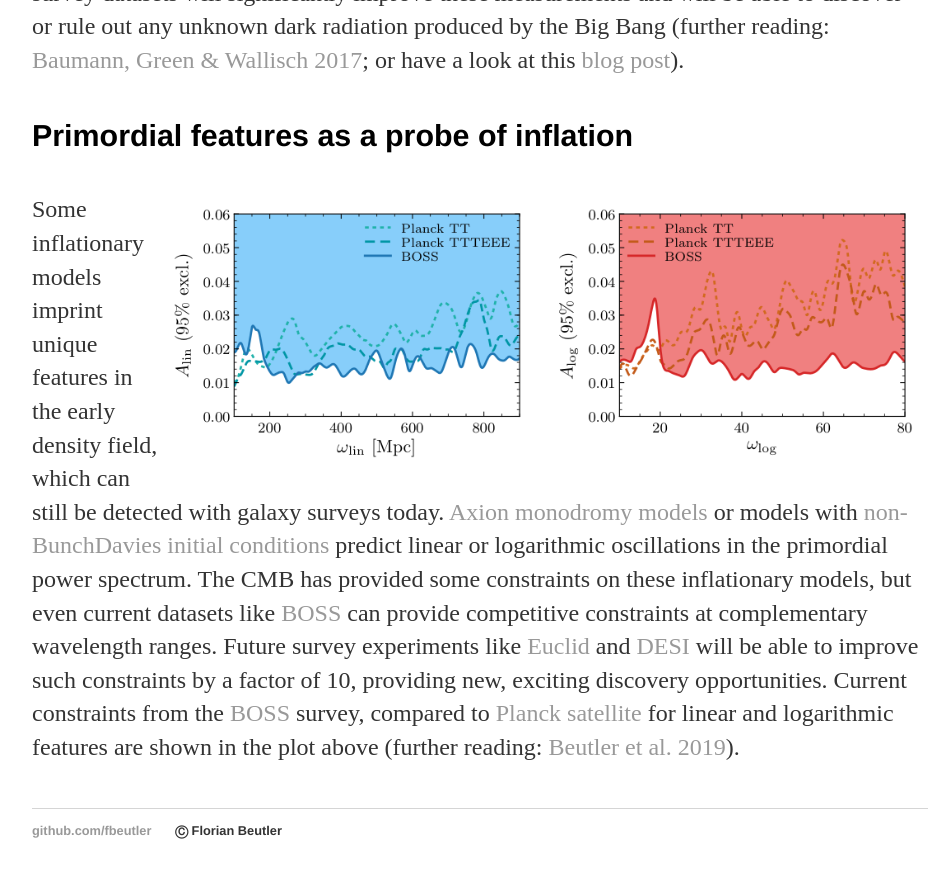
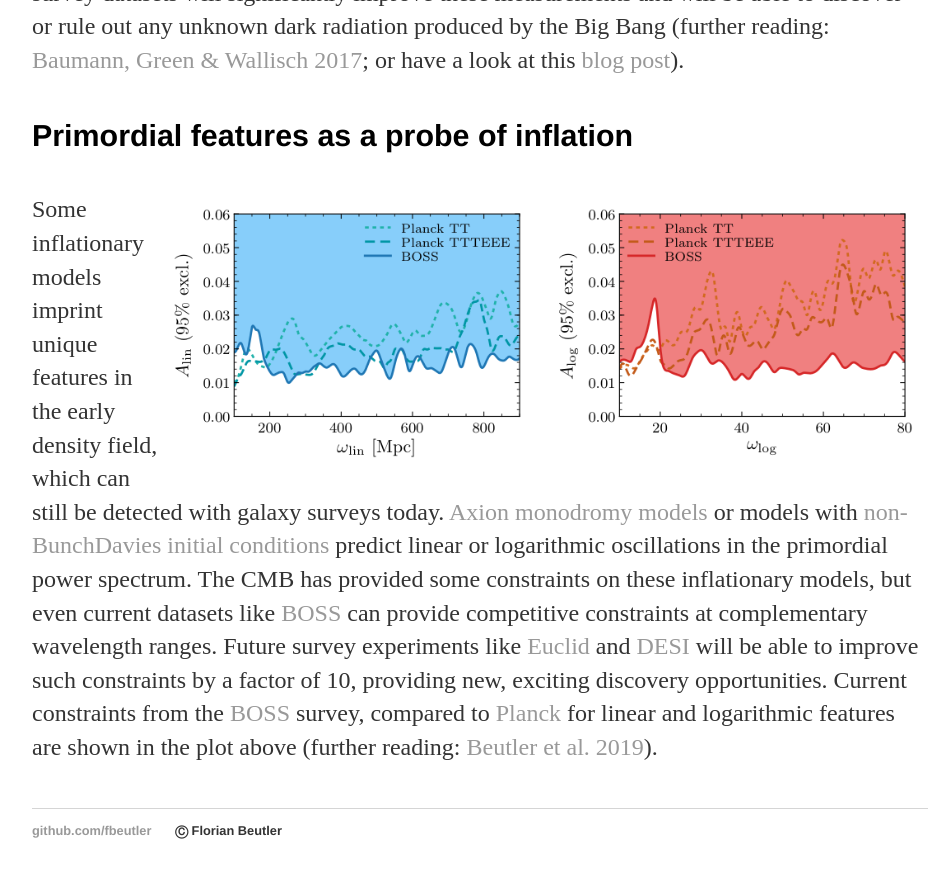
Before and after one commit to fbeutler/fbeutler.github.io, a Jekyll site: the page built from research/projects.html, in a window 1280 px wide and 900 px high, scrolled down 5312 px. Shown: the top 878 px of the window, without its empty margins (160-1109 px from the left). Built offline with Jekyll 4.4.1, drawn with Linux system fonts in a browser that asks for light colours.

Commit message:
Update projects.html

```diff
--- a/research/projects.html
+++ b/research/projects.html
@@ -180,7 +180,7 @@ pattern. Therefore by statistically analyzing the matter distribution in the Uni
       providing new, exciting discovery opportunities. Current
       constraints from the <a
       href="http://www.sdss3.org/surveys/boss.php" target="_blank">BOSS</a> survey, compared to <a href="https://www.esa.int/Our_Activities/Space_Science/Planck/Planck_and_the_cosmic_microwave_background"
-                                                       target='_blank'>Planck satellite</a> for linear and logarithmic features are shown in the plot above (further reading:
+                                                       target='_blank'>Planck</a> for linear and logarithmic features are shown in the plot above (further reading:
       <a href="https://arxiv.org/abs/1906.08758" target="_blank">Beutler et al. 2019</a>).
     </p>
   </div>
```
